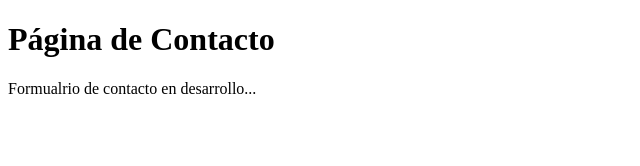
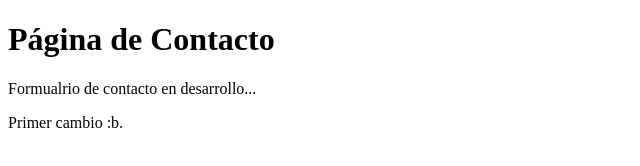
Before and after one commit to chuynor/myrepository, a plain HTML site: page contacto.html in a window 1280 px wide. Shown: the whole page, without its empty margins (0-640 px from the left). Drawn offline with Linux system fonts and the light colour scheme.

Commit message:
Added the first change

```diff
--- a/contacto.html
+++ b/contacto.html
@@ -7,5 +7,6 @@
 <body>
     <h1>Página de Contacto</h1>
     <p>Formualrio de contacto en desarrollo...</p>
+    <p>Primer cambio :b.</p>
 </body>
 </html>
```
